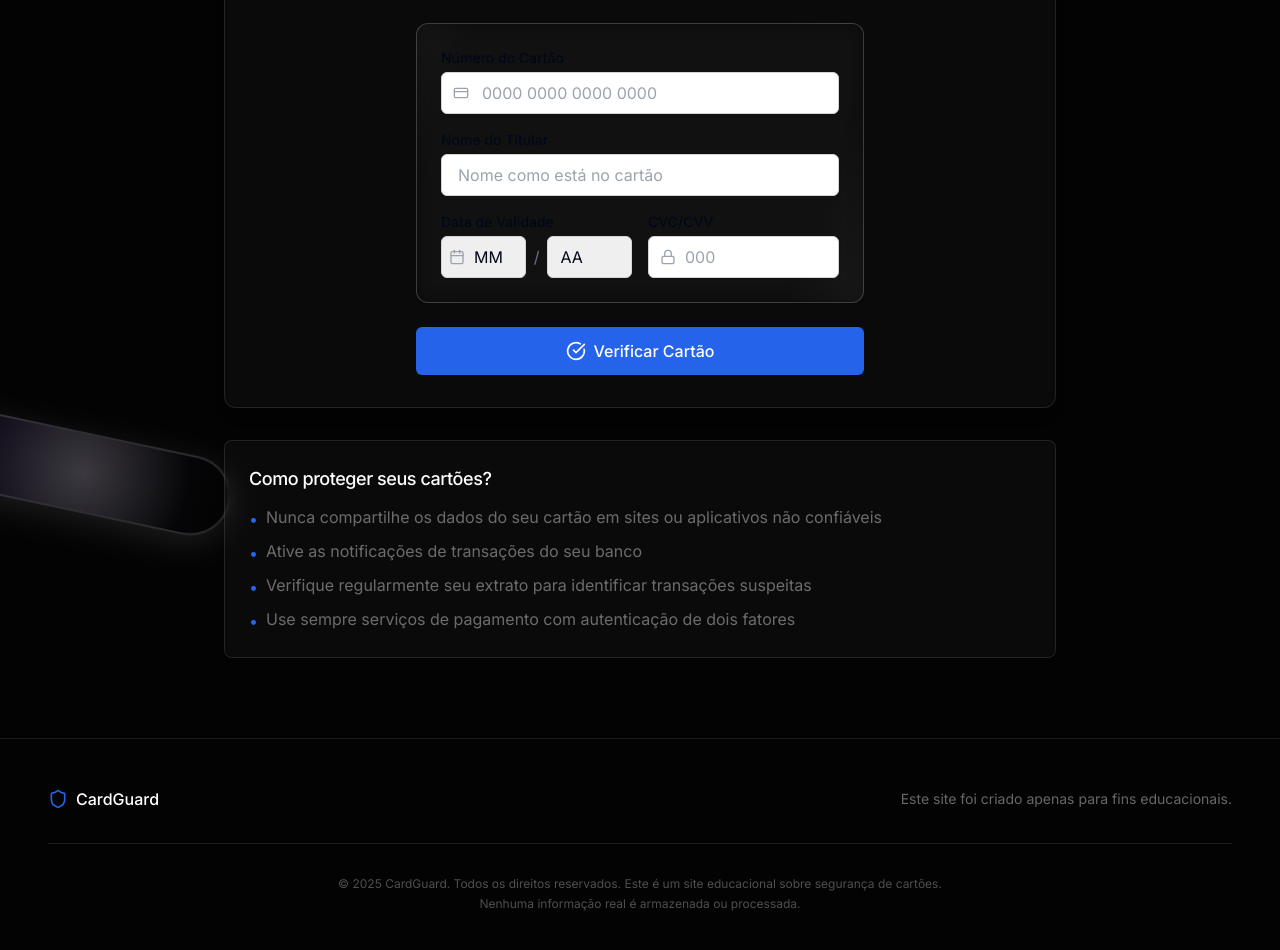
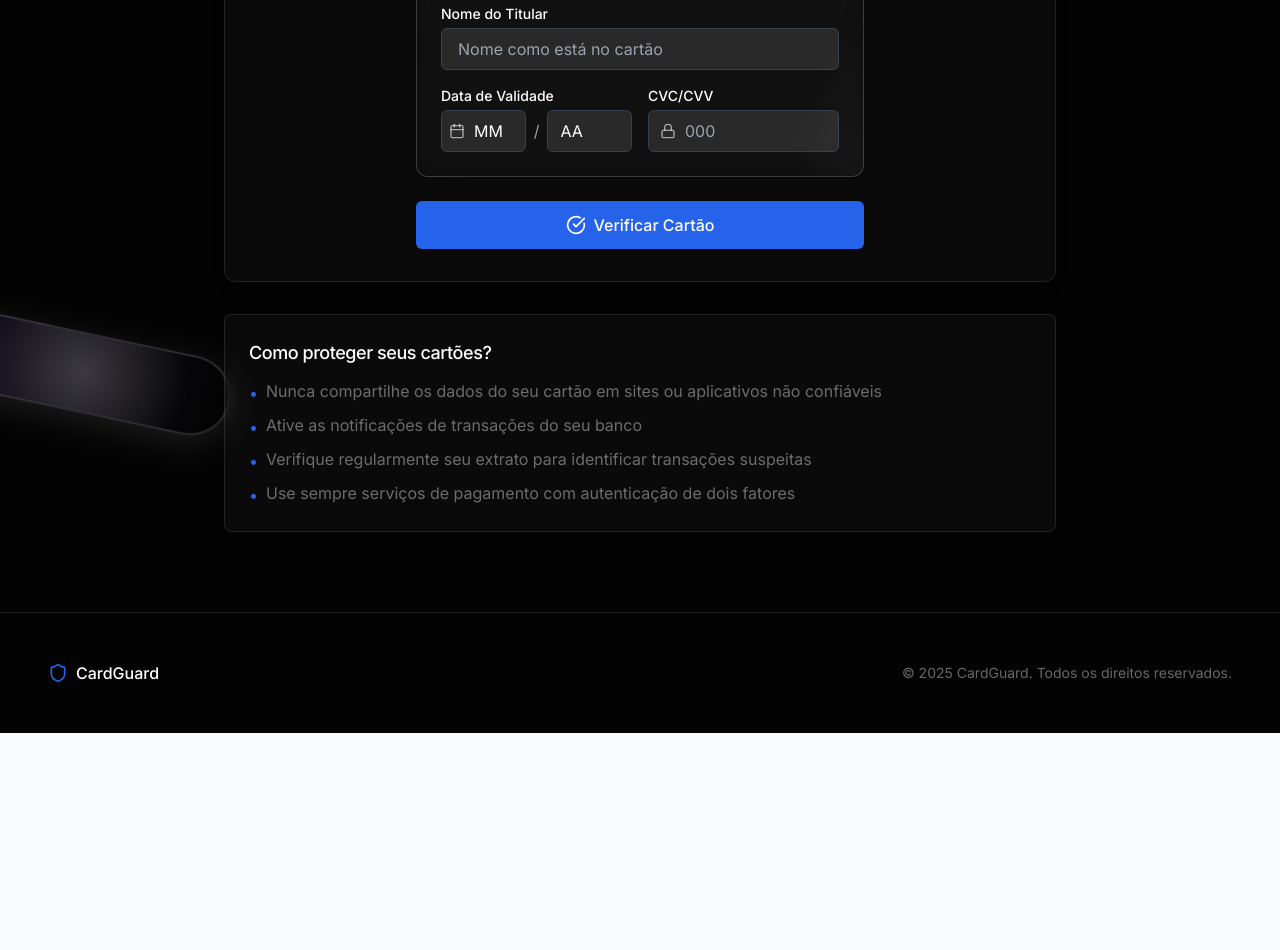
Before and after one commit to Caiollaz/card-scam-checker, a React (Vite) app: page /check in a window 1280 px wide. Shown: the part 460-1410 px from the top of the page. After the commit the page ends 1193 px from the top, so only its background shows below. Built offline with nearby package versions, Linux system fonts and the light colour scheme.

Commit message:
Fix: Hide educational message before check
Hide the educational message until the user clicks the "Verificar Cartão" button.
Fix the color of the card label.

```diff
--- a/src/components/CardForm.tsx
+++ b/src/components/CardForm.tsx
@@ -121,12 +121,10 @@ const CardForm = () => {
     <form onSubmit={handleSubmit} className="w-full max-w-md mx-auto space-y-6">
       <div className="card-container relative">
         <div
-          className={`card-shine glass p-6 rounded-xl shadow-sm border ${
-            cardType ? "border-primary/20" : "border-gray-200"
-          }`}
+          className="card-shine glass p-6 rounded-xl shadow-sm border border-primary/20"
         >
           <div className="mb-4">
-            <label htmlFor="cardNumber" className="block text-sm font-medium mb-1">
+            <label htmlFor="cardNumber" className="block text-sm font-medium mb-1 text-white">
               Número do Cartão
             </label>
             <div className="relative">
@@ -136,12 +134,12 @@ const CardForm = () => {
                 value={cardNumber}
                 onChange={handleCardNumberChange}
                 placeholder="0000 0000 0000 0000"
-                className={`w-full pl-10 pr-4 py-2 rounded-md border ${
-                  errors.cardNumber ? "border-red-300" : "border-gray-300"
+                className={`w-full pl-10 pr-4 py-2 rounded-md bg-white/10 text-white border ${
+                  errors.cardNumber ? "border-red-300" : "border-gray-700"
                 } focus:outline-none focus:ring-2 focus:ring-primary/50 transition-all duration-200`}
                 maxLength={19}
               />
-              <CreditCard className="absolute left-3 top-1/2 -translate-y-1/2 h-4 w-4 text-gray-400" />
+              <CreditCard className="absolute left-3 top-1/2 -translate-y-1/2 h-4 w-4 text-white/60" />
               {cardType && (
                 <div className="absolute right-3 top-1/2 -translate-y-1/2 font-medium text-sm text-primary">
                   {cardType.name}
@@ -157,7 +155,7 @@ const CardForm = () => {
           </div>
 
           <div className="mb-4">
-            <label htmlFor="cardholderName" className="block text-sm font-medium mb-1">
+            <label htmlFor="cardholderName" className="block text-sm font-medium mb-1 text-white">
               Nome do Titular
             </label>
             <input
@@ -166,8 +164,8 @@ const CardForm = () => {
               value={cardholderName}
               onChange={(e) => setCardholderName(e.target.value)}
               placeholder="Nome como está no cartão"
-              className={`w-full px-4 py-2 rounded-md border ${
-                errors.cardholderName ? "border-red-300" : "border-gray-300"
+              className={`w-full px-4 py-2 rounded-md bg-white/10 text-white border ${
+                errors.cardholderName ? "border-red-300" : "border-gray-700"
               } focus:outline-none focus:ring-2 focus:ring-primary/50 transition-all duration-200`}
             />
             {errors.cardholderName && (
@@ -180,7 +178,7 @@ const CardForm = () => {
 
           <div className="grid grid-cols-2 gap-4">
             <div>
-              <label className="block text-sm font-medium mb-1">
+              <label className="block text-sm font-medium mb-1 text-white">
                 Data de Validade
               </label>
               <div className="flex space-x-2 items-center">
@@ -188,36 +186,36 @@ const CardForm = () => {
                   <select
                     value={expiryMonth}
                     onChange={handleExpiryMonthChange}
-                    className={`w-full appearance-none pl-8 pr-4 py-2 rounded-md border ${
-                      errors.expiry ? "border-red-300" : "border-gray-300"
+                    className={`w-full appearance-none pl-8 pr-4 py-2 rounded-md bg-white/10 text-white border ${
+                      errors.expiry ? "border-red-300" : "border-gray-700"
                     } focus:outline-none focus:ring-2 focus:ring-primary/50 transition-all duration-200`}
                   >
-                    <option value="">MM</option>
+                    <option value="" className="bg-[#121212] text-white">MM</option>
                     {Array.from({ length: 12 }, (_, i) => {
                       const month = i + 1;
                       return (
-                        <option key={month} value={month.toString().padStart(2, "0")}>
+                        <option key={month} value={month.toString().padStart(2, "0")} className="bg-[#121212] text-white">
                           {month.toString().padStart(2, "0")}
                         </option>
                       );
                     })}
                   </select>
-                  <Calendar className="absolute left-2 top-1/2 -translate-y-1/2 h-4 w-4 text-gray-400" />
+                  <Calendar className="absolute left-2 top-1/2 -translate-y-1/2 h-4 w-4 text-white/60" />
                 </div>
-                <span className="text-gray-500">/</span>
+                <span className="text-white/60">/</span>
                 <div className="relative flex-1">
                   <select
                     value={expiryYear}
                     onChange={handleExpiryYearChange}
-                    className={`w-full appearance-none px-3 py-2 rounded-md border ${
-                      errors.expiry ? "border-red-300" : "border-gray-300"
+                    className={`w-full appearance-none px-3 py-2 rounded-md bg-white/10 text-white border ${
+                      errors.expiry ? "border-red-300" : "border-gray-700"
                     } focus:outline-none focus:ring-2 focus:ring-primary/50 transition-all duration-200`}
                   >
-                    <option value="">AA</option>
+                    <option value="" className="bg-[#121212] text-white">AA</option>
                     {Array.from({ length: 11 }, (_, i) => {
                       const year = new Date().getFullYear() % 100 + i;
                       return (
-                        <option key={year} value={year.toString().padStart(2, "0")}>
+                        <option key={year} value={year.toString().padStart(2, "0")} className="bg-[#121212] text-white">
                           {year}
                         </option>
                       );
@@ -234,7 +232,7 @@ const CardForm = () => {
             </div>
 
             <div>
-              <label htmlFor="cvc" className="block text-sm font-medium mb-1">
+              <label htmlFor="cvc" className="block text-sm font-medium mb-1 text-white">
                 CVC/CVV
               </label>
               <div className="relative">
@@ -244,12 +242,12 @@ const CardForm = () => {
                   value={cvc}
                   onChange={handleCvcChange}
                   placeholder={cardType?.name === "American Express" ? "0000" : "000"}
-                  className={`w-full pl-9 pr-4 py-2 rounded-md border ${
-                    errors.cvc ? "border-red-300" : "border-gray-300"
+                  className={`w-full pl-9 pr-4 py-2 rounded-md bg-white/10 text-white border ${
+                    errors.cvc ? "border-red-300" : "border-gray-700"
                   } focus:outline-none focus:ring-2 focus:ring-primary/50 transition-all duration-200`}
                   maxLength={cardType?.name === "American Express" ? 4 : 3}
                 />
-                <Lock className="absolute left-3 top-1/2 -translate-y-1/2 h-4 w-4 text-gray-400" />
+                <Lock className="absolute left-3 top-1/2 -translate-y-1/2 h-4 w-4 text-white/60" />
               </div>
               {errors.cvc && (
                 <p className="mt-1 text-xs text-red-500 flex items-center">
--- a/src/components/Footer.tsx
+++ b/src/components/Footer.tsx
@@ -18,22 +18,7 @@ const Footer = () => {
             <span className="font-medium text-white">CardGuard</span>
           </div>
           <div className="text-sm text-white/40">
-            Este site foi criado apenas para fins educacionais.
-          </div>
-        </motion.div>
-        <motion.div
-          initial={{ opacity: 0, y: 20 }}
-          animate={{ opacity: 1, y: 0 }}
-          transition={{ duration: 0.8, delay: 0.3 }}
-          className="mt-8 pt-8 border-t border-white/10"
-        >
-          <div className="text-center text-xs text-white/30">
-            <p>
-              © {new Date().getFullYear()} CardGuard. Todos os direitos reservados. Este é um site educacional sobre segurança de cartões.
-            </p>
-            <p className="mt-1">
-              Nenhuma informação real é armazenada ou processada.
-            </p>
+            © {new Date().getFullYear()} CardGuard. Todos os direitos reservados.
           </div>
         </motion.div>
       </div>
--- a/src/pages/CardCheck.tsx
+++ b/src/pages/CardCheck.tsx
@@ -4,7 +4,7 @@ import { motion } from "framer-motion";
 import Navbar from "../components/Navbar";
 import Footer from "../components/Footer";
 import CardForm from "../components/CardForm";
-import { Shield, AlertTriangle } from "lucide-react";
+import { Shield } from "lucide-react";
 import ElegantShape from "../components/ElegantShape";
 
 const CardCheck = () => {
@@ -77,16 +77,6 @@ const CardCheck = () => {
             animate="visible"
             className="bg-white/[0.03] backdrop-blur-sm rounded-xl shadow-lg border border-white/10 p-6 md:p-8 mb-8"
           >
-            <div className="flex items-start mb-6 p-4 bg-amber-500/10 border border-amber-500/20 rounded-lg">
-              <AlertTriangle className="h-5 w-5 text-amber-400 mr-3 mt-0.5" />
-              <div>
-                <h3 className="font-medium text-amber-200 mb-1">Informação Importante</h3>
-                <p className="text-sm text-amber-100/70">
-                  Esta é uma ferramenta educacional sobre fraudes de cartão. Suas informações são processadas localmente e não são armazenadas ou transmitidas.
-                </p>
-              </div>
-            </div>
-
             <CardForm />
           </motion.div>
 
```
